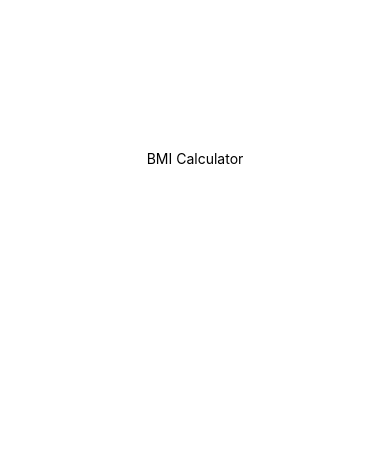
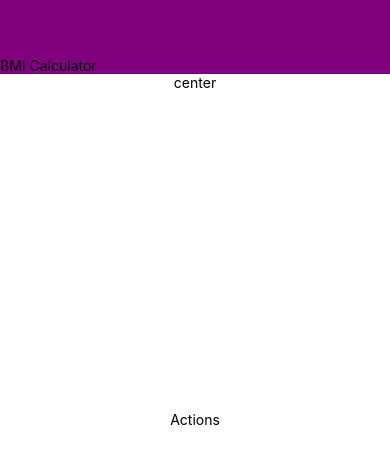
Before and after one commit to pixelbuildlab/native-bmi, a React Native app: screen / in a window 390 px wide. Shown: the part 264-728 px from the top of the page. Built offline with nearby package versions, Linux system fonts and the light colour scheme.

Commit message:
layout setup

```diff
--- a/src/Main.tsx
+++ b/src/Main.tsx
@@ -9,7 +9,15 @@ export default function Main() {
   return (
     <View style={styles.container}>
       <StatusBar style='auto' />
-      <Text>{translatedText.heading}</Text>
+      <View style={styles.header}>
+        <Text>{translatedText.heading}</Text>
+      </View>
+      <View style={styles.main}>
+        <Text>center</Text>
+      </View>
+      <View style={styles.action}>
+        <Text>Actions</Text>
+      </View>
     </View>
   )
 }
@@ -21,4 +29,14 @@ const styles = StyleSheet.create({
     alignItems: 'center',
     justifyContent: 'center',
   },
+  header: {
+    flex: 4,
+    alignSelf: 'stretch',
+    backgroundColor: 'purple',
+    justifyContent: 'flex-end',
+  },
+  main: { flex: 4 },
+  action: {
+    flex: 2,
+  },
 })
```
